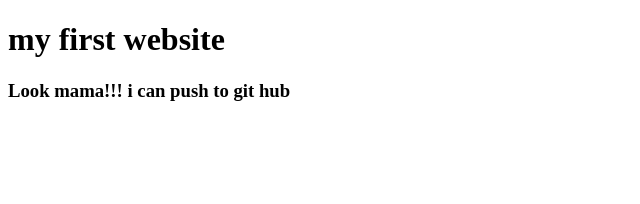
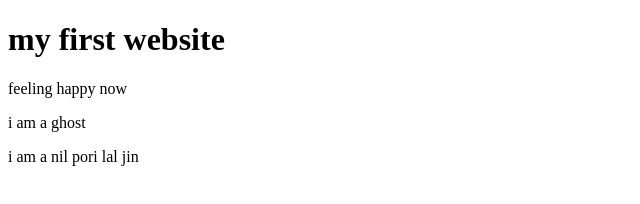
Before and after one commit to Rana1216/my-first-website, a plain HTML site: page index.html in a window 1280 px wide. Shown: the whole page, without its empty margins (0-640 px from the left). Drawn offline with Linux system fonts and the light colour scheme.

Commit message:
finally sending

```diff
--- a/index.html
+++ b/index.html
@@ -8,6 +8,9 @@
 </head>
 <body>
     <h1>my first website</h1>
-    <h3>Look mama!!! i can push to git hub</h3>
+    <p>feeling happy now</p>
+    <p>i am a ghost</p>
+    <p>i am a nil pori lal jin</p>
+
 </body>
 </html>
```
